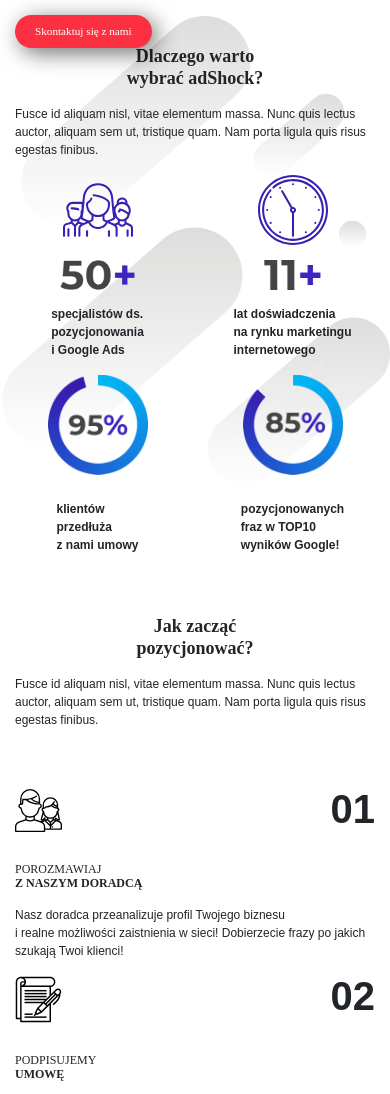
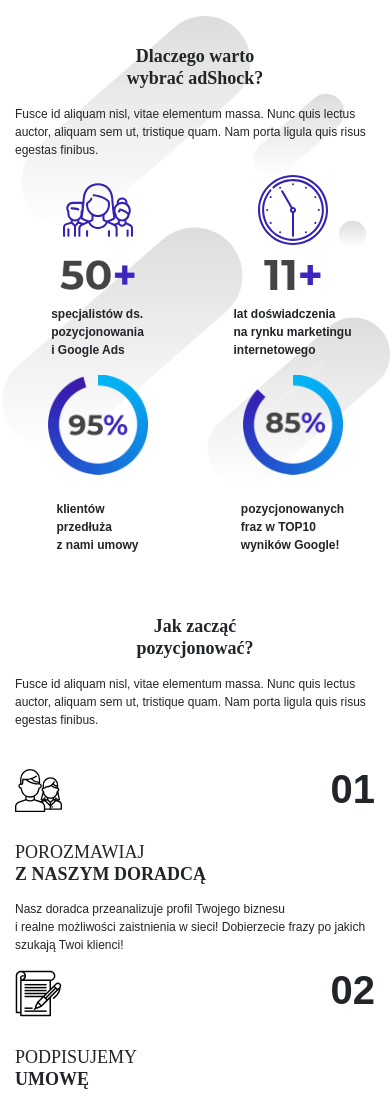
Before and after one commit to migart/adshock, a plain HTML site: page index.html in a window 390 px wide. Shown: the top 1094 px of the page. Drawn offline with Linux system fonts and the light colour scheme.

Commit message:
Aktualizacja pliku.

```diff
--- a/assets/css/styles.css
+++ b/assets/css/styles.css
@@ -648,9 +648,11 @@ p {
   }
 }
 
-.column-title {
-  font-size: 12px;
-  margin-bottom: 15px;
+@media (min-width: 300px) {
+  .column-title {
+    font-size: 18px;
+    margin-bottom: 15px;
+  }
 }
 
 @media (min-width: 992px) {
@@ -1179,10 +1181,8 @@ p {
 
 @media (max-width: 767px) {
   #section-6 .btn {
-    display: initial;
+    display: table;
     text-align: center;
-    position: absolute;
-    top: 15px;
   }
 }
 
--- a/index.html
+++ b/index.html
@@ -39,7 +39,7 @@
         <div class="container section-text icon-container">
             <h2 class="font-weight-bold my-3">Jak zacząć<br>pozycjonować?</h2>
             <p class="subtitle">Fusce id aliquam nisl, vitae elementum massa. Nunc quis lectus auctor, aliquam sem ut, tristique quam. Nam porta ligula quis risus egestas finibus.</p>
-            <div class="row" style="margin-top: 60px;">
+            <div class="row py-4">
                 <div class="col-md-3 col-lg-3 col-xl-3">
                     <div class="row">
                         <div class="col icon-text"><img class="d-inline column-icon" src="assets/img/black5.svg">
@@ -196,7 +196,7 @@
             <h2 class="text-center mt-lg-3 font-weight-bold">Skontaktuj się z nami<br></h2>
             <p class="text-center">Wybierz dogodną formę kontaktu z naszą firmą&nbsp;</p>
             <div class="row my-4">
-                <div class="col-md-5 col-lg-5 col-xl-6"><img id="contact-section-image" class="woman" src="assets/img/sekcja_skontaktuj_się_z_nami.png"></div>
+                <div class="col-md-5 col-lg-5 col-xl-5 offset-xl-1"><img id="contact-section-image" class="woman" src="assets/img/sekcja_skontaktuj_się_z_nami.png"></div>
                 <div class="col-md-7 col-lg-7 col-xl-6">
                     <div class="d-flex justify-content-start align-items-center align-content-center contact-sec-info-row my-2"><img src="assets/img/black3.svg">
                         <p class="contact-sec-info-p"><strong>733 70 10 10</strong></p>
```
Also changed, not shown: 1 other file.
